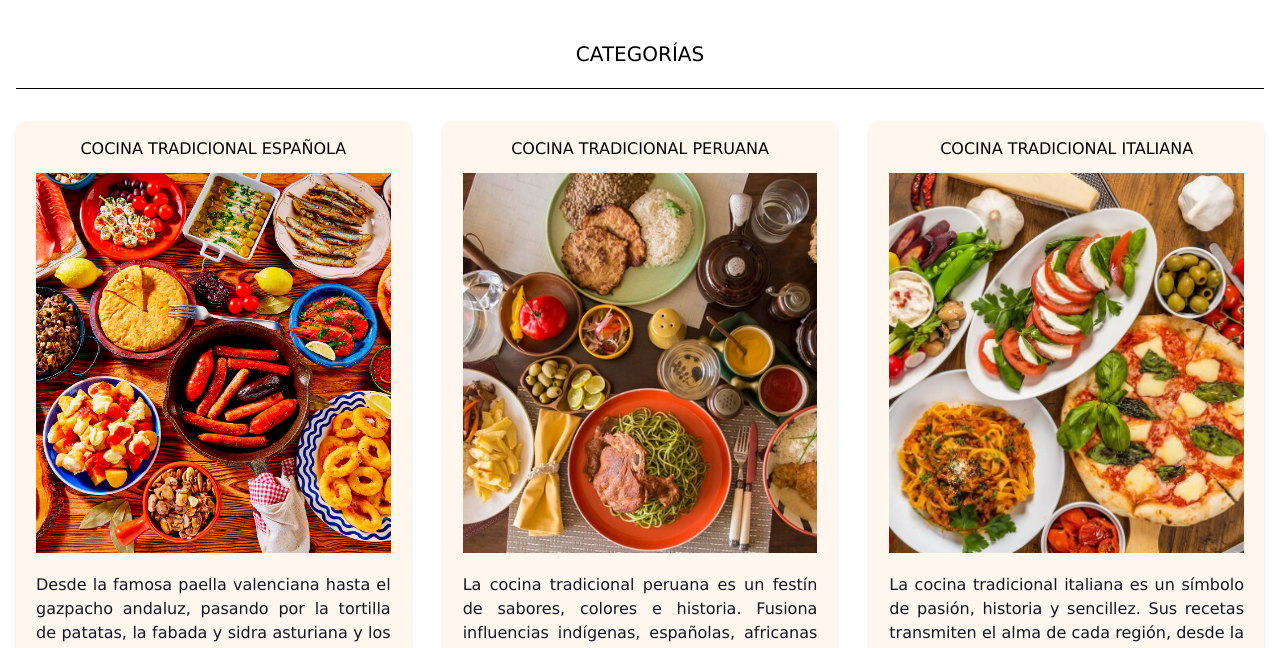
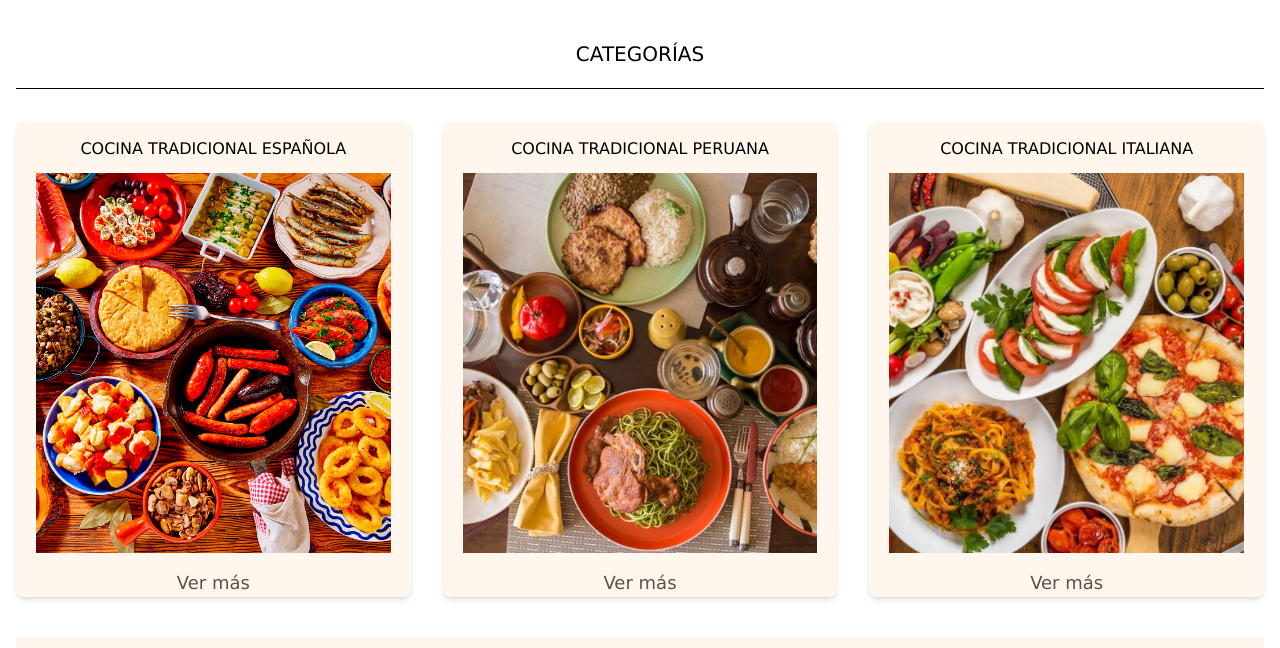
Before and after one commit to Emmanemzz/Sabores-del-mundo, a website: page src/inicio.html in a window 1280 px wide. Shown: the part 1690-2338 px from the top of the page. Drawn offline with Linux system fonts and the light colour scheme.

Commit message:
Cambio categorías

```diff
--- a/src/css/styles.css
+++ b/src/css/styles.css
@@ -1,4 +1,7 @@
-
 article{
     min-height: 575px;
 }
+
+.category{
+    min-height: auto;
+}
--- a/src/inicio.html
+++ b/src/inicio.html
@@ -158,43 +158,37 @@
                 <div class="grid grid-cols-1 md:grid-cols-3 gap-8">
                     <!--TRADICIONAL ESPAÑOLA-->
                     <a href=" ./recetas.html">
-                        <article class="bg-orange-50 rounded-lg overflow-hidden shadow-md hover:shadow-lg transition">
-                            <h3 class="text-center pt-4">COCINA TRADICIONAL ESPAÑOLA</h3>
+                        <article class="category bg-orange-50 rounded-lg overflow-hidden shadow-md hover:shadow-lg transition hover:bg-amber-200">
+                            <h3 class="text-center pt-4 ">COCINA TRADICIONAL ESPAÑOLA</h3>
                             <img src="./assets/images/categorias/comida-tradicional-española.jpg"
                                 alt="Cocina tradicional española"
                                 class="w-full h-100 object-cover transition-transform duration-300 hover:scale-105 px-5 pt-3 pb-2" />
-                            <p class="text-gray-900 text-justify px-5 pb-2 pt-3">
-                                Desde la famosa paella valenciana hasta el gazpacho andaluz, pasando por la tortilla de
-                                patatas, la fabada y sidra asturiana y los embutidos ibéricos, cada plato cuenta una
-                                historia única.
+                            <p class="text-stone-600 flex justify-center text-lg mt-2">
+                                Ver más
                             </p>
                         </article>
                     </a>
                     <!--TRADICIONAL PERUANA-->
                     <a href="./recetas.html">
-                        <article class="bg-orange-50 rounded-lg overflow-hidden shadow-md hover:shadow-lg transition">
+                        <article class="category bg-orange-50 rounded-lg overflow-hidden shadow-md hover:shadow-lg transition hover:bg-amber-200">
                             <h3 class="text-center pt-4">COCINA TRADICIONAL PERUANA</h3>
                             <img src="./assets/images/categorias/comida-tradicional-peruana.jpg"
                                 alt="Cocina tradicional peruana"
                                 class="w-full h-100 object-cover transition-transform duration-300 hover:scale-105 px-5 pt-3 pb-2" />
-                            <p class="text-gray-900 text-justify px-5 pb-2 pt-3">
-                                La cocina tradicional peruana es un festín de sabores, colores e historia. Fusiona
-                                influencias indígenas, españolas, africanas y asiáticas, creando platos únicos y
-                                mundialmente reconocidos.
+                            <p class="text-stone-600 flex justify-center text-lg mt-2 ">
+                                Ver más
                             </p>
                         </article>
                     </a>
                     <!--TRADICIONAL ITALIANA-->
                     <a href="./recetas.html">
-                        <article class="bg-orange-50 rounded-lg overflow-hidden shadow-md hover:shadow-lg transition ">
+                        <article class="category bg-orange-50 rounded-lg overflow-hidden shadow-md hover:shadow-lg transition hover:bg-emerald-300">
                             <h3 class="text-center pt-4">COCINA TRADICIONAL ITALIANA</h3>
                             <img src="./assets/images/categorias/comida-tradicional-italiana.jpg"
                                 alt="Cocina tradicional italiana"
                                 class="w-full h-100 object-cover transition-transform duration-300 hover:scale-105 px-5 pt-3 pb-2" />
-                            <p class="text-gray-900 text-justify px-5 pb-2 pt-3">
-                                La cocina tradicional italiana es un símbolo de pasión, historia y sencillez. Sus
-                                recetas transmiten el alma de cada región, desde
-                                la pasta artesanal del sur hasta los risottos cremosos del norte.
+                            <p class="text-stone-600 flex justify-center text-lg mt-2">
+                              Ver más
                             </p>
                         </article>
                     </a>
```
Also changed, not shown: src/output.css.
